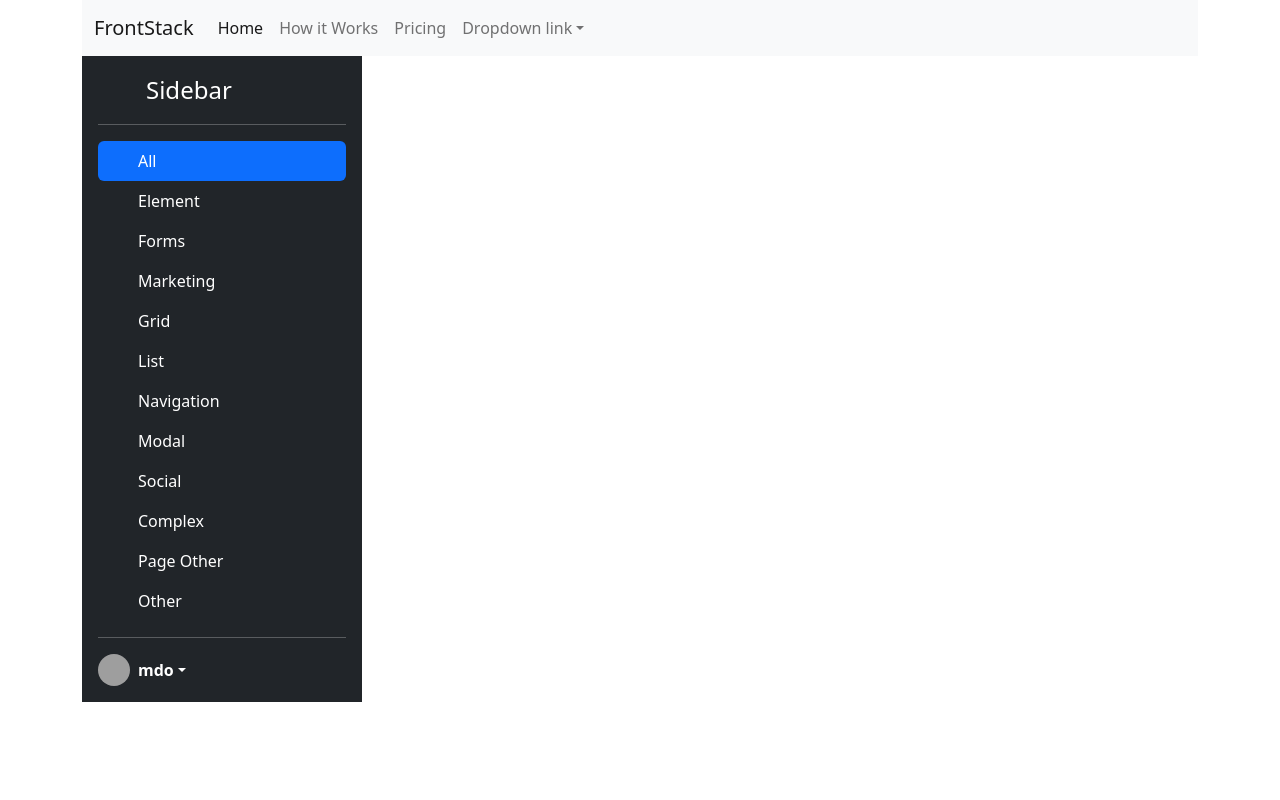
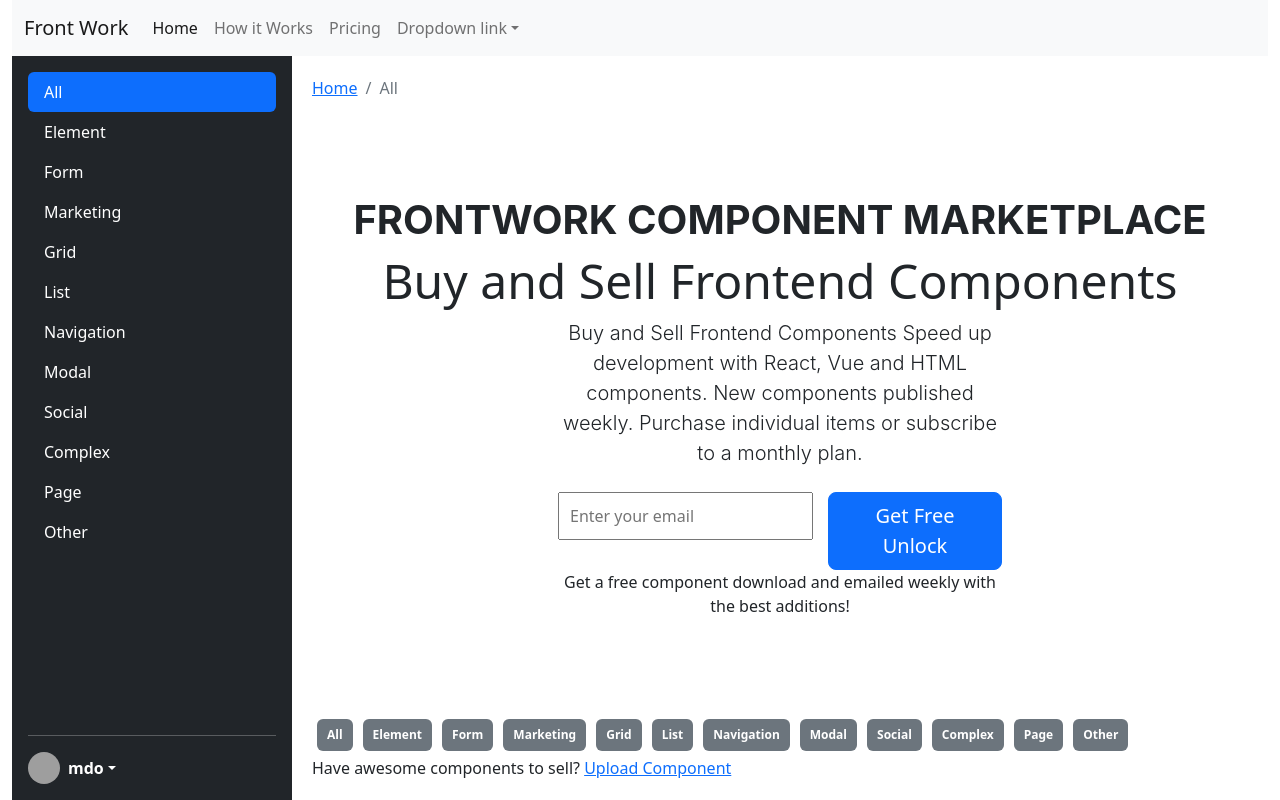
Before and after one commit to kalburgimanjunath/react-frontstore, a React (Create React App) app: page /categorywise/All in a window 1280 px wide. Built offline with nearby package versions, Linux system fonts and the light colour scheme; grey boxes are pictures that could not be loaded.

Commit message:
7 files modified, 1 added

```diff
--- a/src/App.js
+++ b/src/App.js
@@ -6,12 +6,13 @@ import Header from './components/Header';
 import { Routes, Route } from 'react-router-dom';
 import HowItWorks from './pages/static/HowItWorks';
 import ProductDetail from './pages/ProductDetail';
+import CategoryWise from './components/CategoryWise';
 export default function App() {
   const ProductList = [
     {
       id: 1,
       title: 'Product 1',
-      techStack: ['reactjs', 'javascript', 'es6'],
+      techStack: ['grid', 'javascript', 'es6'],
       productImage: 'https://picsum.photos/200/300',
       demoURL: 'https://picsum.photos/200/300',
       price: '1000',
@@ -19,7 +20,7 @@ export default function App() {
     {
       id: 2,
       title: 'Product 2',
-      techStack: ['reactjs', 'javascript', 'es6'],
+      techStack: ['reactjs', 'list', 'es6'],
       productImage: 'https://picsum.photos/seed/picsum/200/300',
       demoURL: 'https://picsum.photos/seed/picsum/200/300',
       price: '2000',
@@ -32,9 +33,33 @@ export default function App() {
       demoURL: 'https://picsum.photos/seed/picsum/200/300',
       price: '2000',
     },
+    {
+      id: 6,
+      title: 'Product 3',
+      techStack: ['reactjs', 'javascript', 'es6'],
+      productImage: 'https://picsum.photos/seed/picsum/200/300',
+      demoURL: 'https://picsum.photos/seed/picsum/200/300',
+      price: '2000',
+    },
+    {
+      id: 4,
+      title: 'Product 3',
+      techStack: ['reactjs', 'javascript', 'es6'],
+      productImage: 'https://picsum.photos/seed/picsum/200/300',
+      demoURL: 'https://picsum.photos/seed/picsum/200/300',
+      price: '2000',
+    },
+    {
+      id: 5,
+      title: 'Product 3',
+      techStack: ['reactjs', 'javascript', 'es6'],
+      productImage: 'https://picsum.photos/seed/picsum/200/300',
+      demoURL: 'https://picsum.photos/seed/picsum/200/300',
+      price: '2000',
+    },
   ];
   return (
-    <div className="container">
+    <div className="container-fluid">
       <Header />
       <div style={{ flex: 1, display: 'flex' }}>
         <Sidebar />
@@ -44,6 +69,10 @@ export default function App() {
             path="/productdetail/:id"
             element={<ProductDetail ProductList={ProductList} />}
           />
+          <Route
+            path="categorywise/:id"
+            element={<CategoryWise ProductList={ProductList} />}
+          />
           <Route path="" element={<Main ProductList={ProductList} />} exact />
         </Routes>
       </div>
--- a/src/components/Category.js
+++ b/src/components/Category.js
@@ -1,9 +1,16 @@
 import React from 'react';
+import { Link } from 'react-router-dom';
 export default function Category({ Category }) {
   return (
     <div>
       {Category.map((item) => {
-        return <span class="badge bg-secondary">{item}</span>;
+        return (
+          <Link to={`../categorywise/${item}`}>
+            <span class="badge bg-secondary" style={{ padding: 10, margin: 5 }}>
+              {item}
+            </span>
+          </Link>
+        );
       })}
     </div>
   );
--- /dev/null
+++ b/src/components/CategoryWise.js
@@ -0,0 +1,33 @@
+import React from 'react';
+import Hero from './Hero';
+import FilterList from './FilterList';
+import Footer from './Footer';
+import { useParams, Link } from 'react-router-dom';
+export default function CategoryWise({ ProductList, categorysearch }) {
+  const { id } = useParams();
+  return (
+    <div
+      className="page"
+      style={{ flex: 1, justifyContent: 'center', alignText: 'center' }}
+    >
+      <div>
+        <nav aria-label="breadcrumb">
+          <ol className="breadcrumb">
+            <li className="breadcrumb-item">
+              <Link to="../">Home</Link>
+            </li>
+            <li className="breadcrumb-item active" aria-current="page">
+              {id}
+            </li>
+          </ol>
+        </nav>
+
+        <Hero />
+      </div>
+      <div>
+        <FilterList products={ProductList} categorysearch={id} />
+      </div>
+      <Footer />
+    </div>
+  );
+}
--- a/src/components/FilterList.js
+++ b/src/components/FilterList.js
@@ -6,7 +6,8 @@ export const TextStack = ({ items }) => {
     return <span className="badge text-bg-success">{item}</span>;
   });
 };
-export default function FilterList({ products }) {
+export default function FilterList({ products, categorysearch }) {
+  // let categorysearch = 'list';
   const category = [
     'All',
     'Element',
@@ -21,15 +22,26 @@ export default function FilterList({ products }) {
     'Page',
     'Other',
   ];
+  let filterData;
+  if (categorysearch !== 'all') {
+    filterData = products.filter((item) => {
+      return item.techStack.find((tech) => {
+        return tech == categorysearch.toLowerCase();
+      });
+    });
+    // console.log(filterData);
+  } else {
+    filterData = products;
+  }
 
   return (
     <>
       <Category Category={category} />
       <div className="card-group">
-        {products.map((item) => {
+        {filterData.map((item) => {
           return (
             <Link to={`productdetail/${item.id}`}>
-              <div className="card">
+              <div className="card" style={{ margin: 10 }}>
                 <img
                   src={item.productImage}
                   size={300}
--- a/src/components/Header.js
+++ b/src/components/Header.js
@@ -5,7 +5,7 @@ export default function Header() {
     <nav className="navbar navbar-expand-lg bg-light">
       <div className="container-fluid">
         <a className="navbar-brand" href="#">
-          FrontStack
+          Front Work
         </a>
         <button
           className="navbar-toggler"
--- a/src/components/Main.js
+++ b/src/components/Main.js
@@ -9,7 +9,7 @@ export default function Main({ ProductList }) {
         <Hero />
       </div>
       <div>
-        <FilterList products={ProductList} />
+        <FilterList products={ProductList} categorysearch="list" />
       </div>
       <Footer />
     </div>
--- a/src/components/UnlockForm.js
+++ b/src/components/UnlockForm.js
@@ -1,9 +1,13 @@
 import React from 'react';
 export default function UnlockForm() {
   return (
-    <div>
-      <div>
-        <input type="text" placeholder="Enter your email" />
+    <div style={{ flex: 1, display: 'flex' }}>
+      <div style={{ marginRight: 15, marginBottom: 10 }}>
+        <input
+          style={{ padding: 10 }}
+          type="text"
+          placeholder="Enter your email"
+        />
       </div>
       <button type="button" className="btn btn-primary btn-lg px-4 gap-3">
         Get Free Unlock
--- a/src/components/sidebar.js
+++ b/src/components/sidebar.js
@@ -1,11 +1,25 @@
 import React from 'react';
+import { Link } from 'react-router-dom';
 export default function Sidebar() {
+  const category = [
+    'Element',
+    'Form',
+    'Marketing',
+    'Grid',
+    'List',
+    'Navigation',
+    'Modal',
+    'Social',
+    'Complex',
+    'Page',
+    'Other',
+  ];
   return (
     <div
       className="d-flex flex-column flex-shrink-0 p-3 text-bg-dark"
       style={{ width: 280, backgroundColor: '#202020', color: '#fff' }}
     >
-      <a
+      {/* <a
         href="/"
         className="d-flex align-items-center mb-3 mb-md-0 me-md-auto text-white text-decoration-none"
       >
@@ -14,104 +28,28 @@ export default function Sidebar() {
         </svg>
         <span className="fs-4">Sidebar</span>
       </a>
-      <hr />
+      <hr /> */}
       <ul className="nav nav-pills flex-column mb-auto">
         <li className="nav-item">
-          <a href="#" className="nav-link active" aria-current="page">
-            <svg className="bi pe-none me-2" width="16" height="16">
-              <use xlink:href="#home"></use>
-            </svg>
-            All
-          </a>
+          <Link to="">
+            <a href="#" className="nav-link active" aria-current="page">
+              All
+            </a>
+          </Link>
         </li>
-        <li>
-          <a href="#" className="nav-link text-white">
-            <svg className="bi pe-none me-2" width="16" height="16">
-              <use xlink:href="#speedometer2"></use>
-            </svg>
-            Element
-          </a>
-        </li>
-        <li>
-          <a href="#" className="nav-link text-white">
-            <svg className="bi pe-none me-2" width="16" height="16">
-              <use xlink:href="#table"></use>
-            </svg>
-            Forms
-          </a>
-        </li>
-        <li>
-          <a href="#" className="nav-link text-white">
-            <svg className="bi pe-none me-2" width="16" height="16">
-              <use xlink:href="#grid"></use>
-            </svg>
-            Marketing
-          </a>
-        </li>
-        <li>
-          <a href="#" className="nav-link text-white">
-            <svg className="bi pe-none me-2" width="16" height="16">
-              <use xlink:href="#people-circle"></use>
-            </svg>
-            Grid
-          </a>
-        </li>
-        <li>
-          <a href="#" className="nav-link text-white">
-            <svg className="bi pe-none me-2" width="16" height="16">
-              <use xlink:href="#people-circle"></use>
-            </svg>
-            List
-          </a>
-        </li>
-        <li>
-          <a href="#" className="nav-link text-white">
-            <svg className="bi pe-none me-2" width="16" height="16">
-              <use xlink:href="#people-circle"></use>
-            </svg>
-            Navigation
-          </a>
-        </li>
-        <li>
-          <a href="#" className="nav-link text-white">
-            <svg className="bi pe-none me-2" width="16" height="16">
-              <use xlink:href="#people-circle"></use>
-            </svg>
-            Modal
-          </a>
-        </li>
-        <li>
-          <a href="#" className="nav-link text-white">
-            <svg className="bi pe-none me-2" width="16" height="16">
-              <use xlink:href="#people-circle"></use>
-            </svg>
-            Social
-          </a>
-        </li>
-        <li>
-          <a href="#" className="nav-link text-white">
-            <svg className="bi pe-none me-2" width="16" height="16">
-              <use xlink:href="#people-circle"></use>
-            </svg>
-            Complex
-          </a>
-        </li>
-        <li>
-          <a href="#" className="nav-link text-white">
-            <svg className="bi pe-none me-2" width="16" height="16">
-              <use xlink:href="#people-circle"></use>
-            </svg>
-            Page Other
-          </a>
-        </li>
-        <li>
-          <a href="#" className="nav-link text-white">
-            <svg className="bi pe-none me-2" width="16" height="16">
-              <use xlink:href="#people-circle"></use>
-            </svg>
-            Other
-          </a>
-        </li>
+        {category.map((item, index) => {
+          return (
+            <li>
+              <Link
+                to={`./categorywise/${item}`}
+                className="nav-link text-white"
+              >
+                {item}
+              </Link>
+            </li>
+          );
+        })}
+
         {/* <li>
           <a href="#" className="nav-link text-white">
             <svg className="bi pe-none me-2" width="16" height="16">
```
